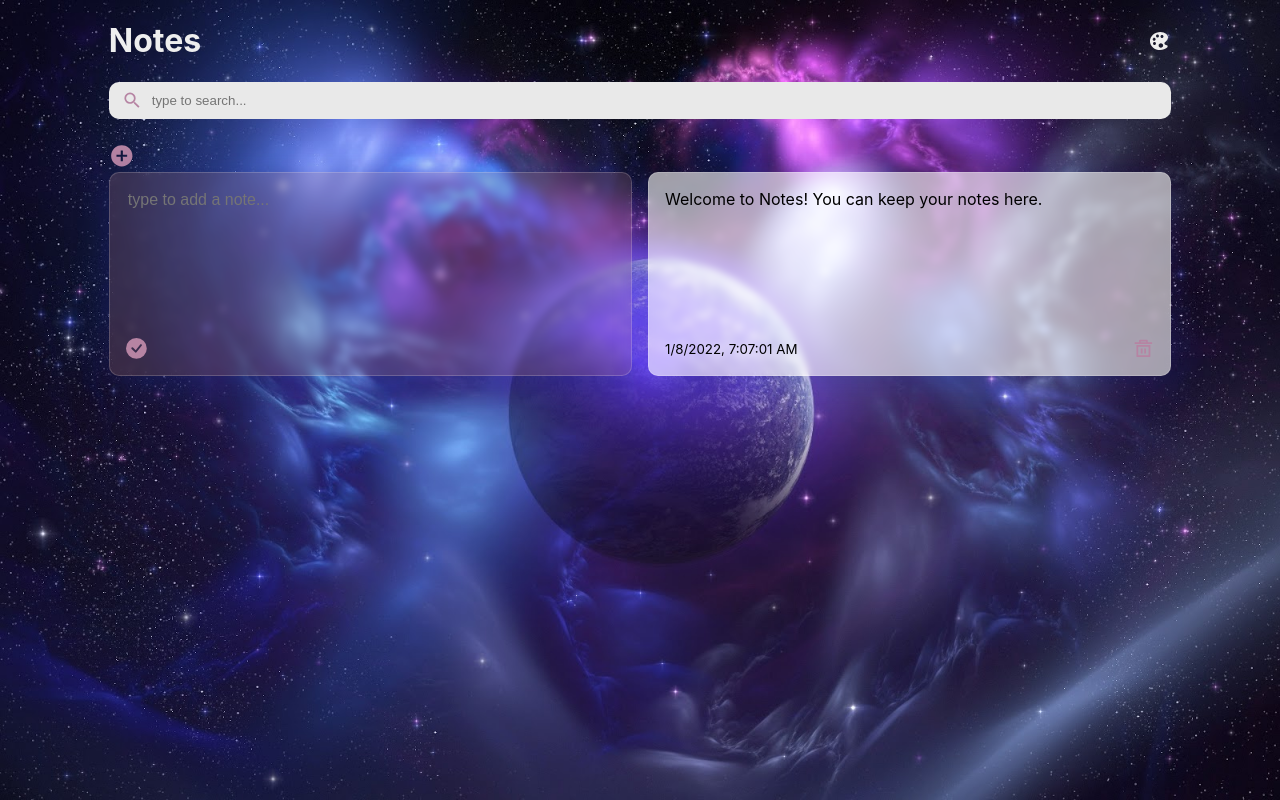
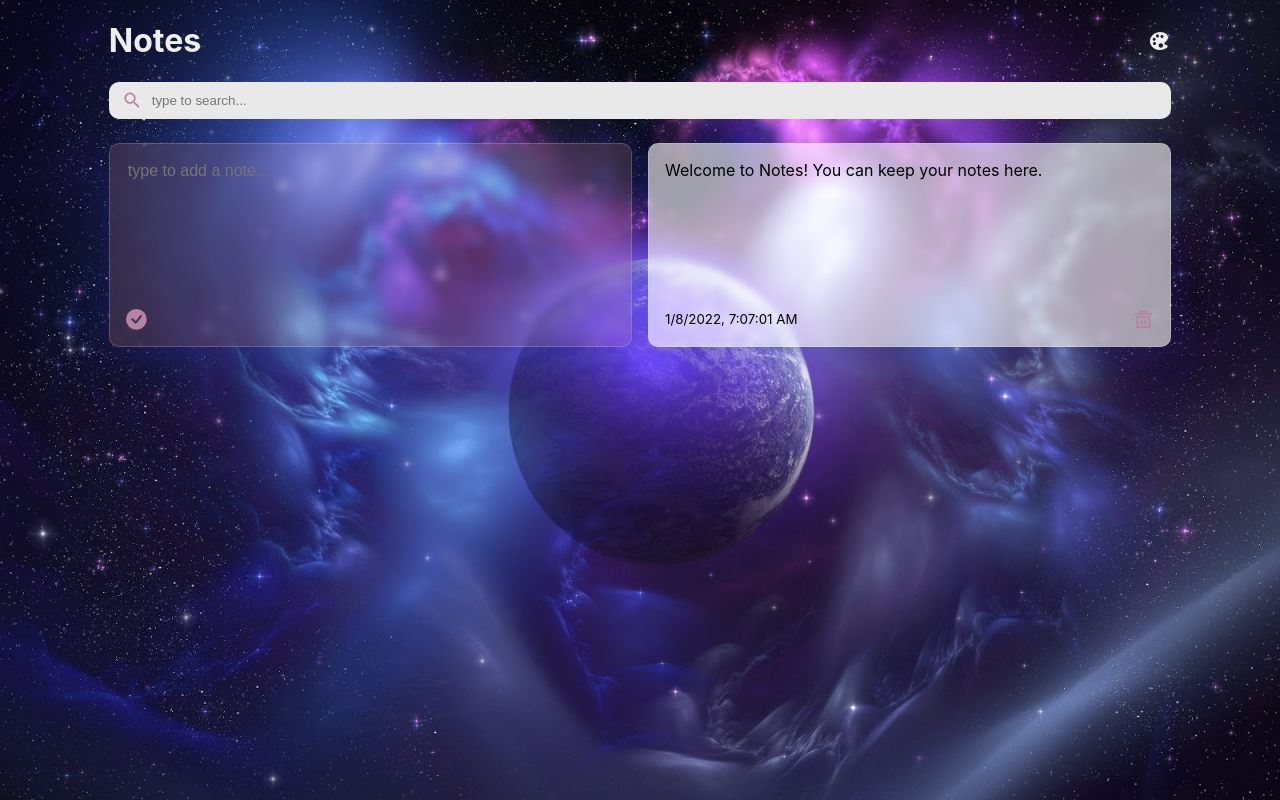
Before and after one commit to sarazm2000/NoteApp, a React (Create React App) app: page / in a window 1280 px wide. Built offline with nearby package versions, Linux system fonts and the light colour scheme.

Commit message:
Remove AddButton

```diff
--- a/src/App.js
+++ b/src/App.js
@@ -53,7 +53,6 @@ const App = () => {
        <div className="container">
     <Header handleToggleDarkMode = {setDarkMode}/>
     <Search handleSearchNote={setSearchText}/>
-    <AddButton />
     <NotesList notes={notes.filter((note) =>
      note.text.toLocaleLowerCase().includes(SearchText))}
     handleAddNote={addNote}
```
